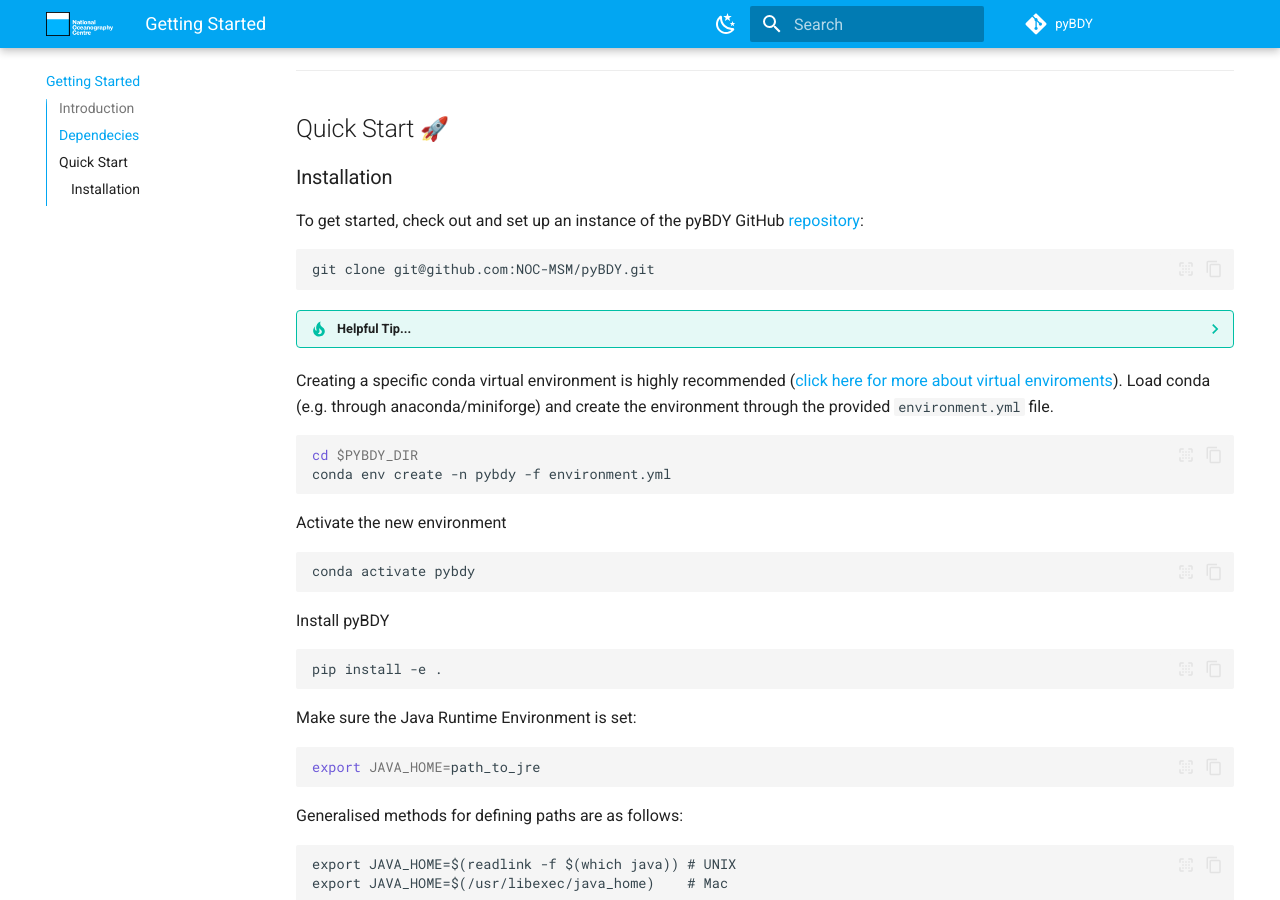
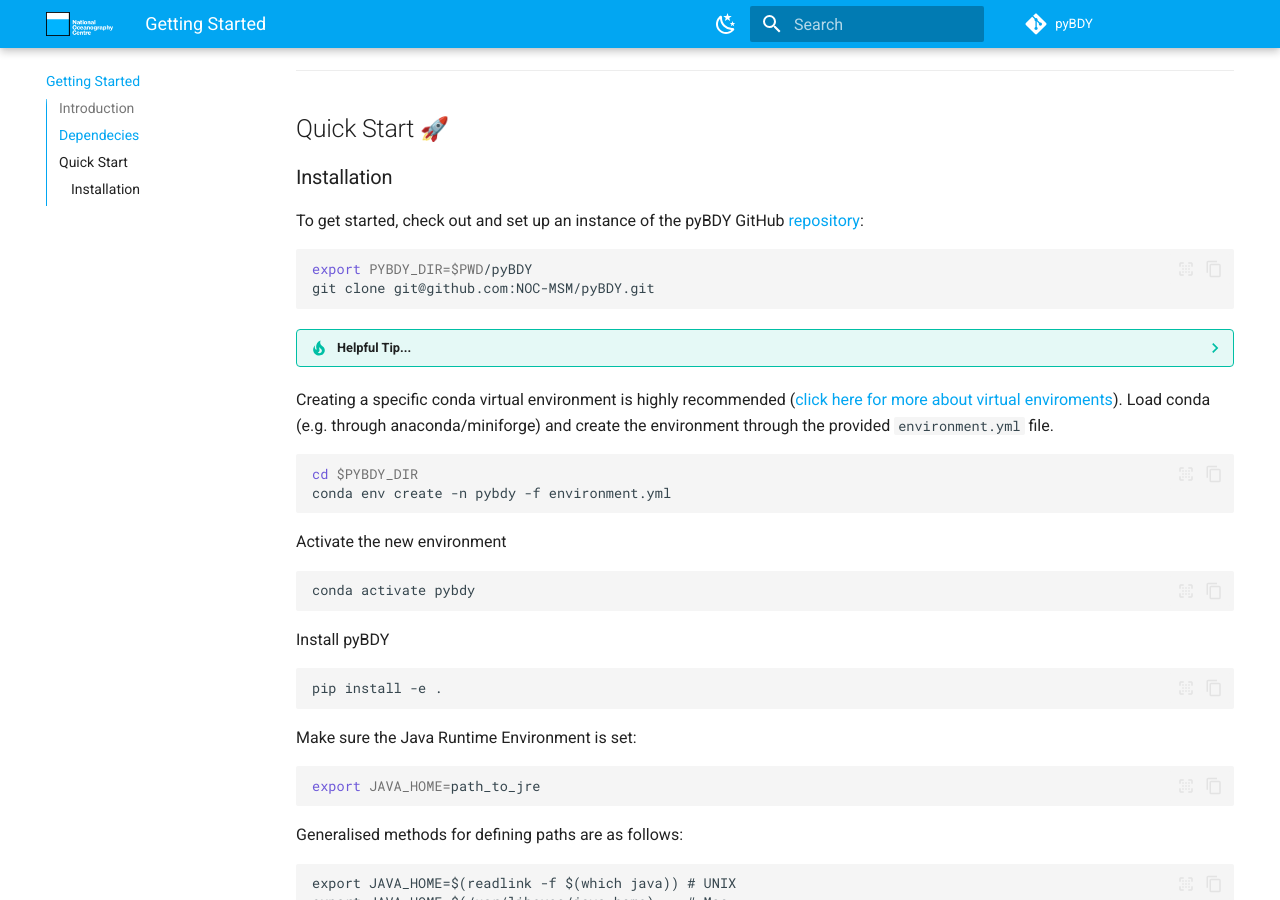
Before and after one commit to NOC-MSM/pyBDY, an MkDocs documentation site: the page built from docs/index.md, in a window 1280 px wide and 900 px high, scrolled down 981 px. Built offline with MkDocs 1.6.1 and Material for MkDocs 9.7.7, drawn with Linux system fonts in a browser that asks for light colours; emoji names are drawn with the system emoji font; comment, search, counter and statistics services are not loaded.

Commit message:
missing line

````diff
--- a/docs/index.md
+++ b/docs/index.md
@@ -39,6 +39,7 @@ A recent JAVA installation is also required.
 To get started, check out and set up an instance of the pyBDY GitHub [repository](https://github.com/NOC-MSM/pyBDY):
 
 ```sh
+export PYBDY_DIR=$PWD/pyBDY
 git clone git@github.com:NOC-MSM/pyBDY.git
 ```
 
````
